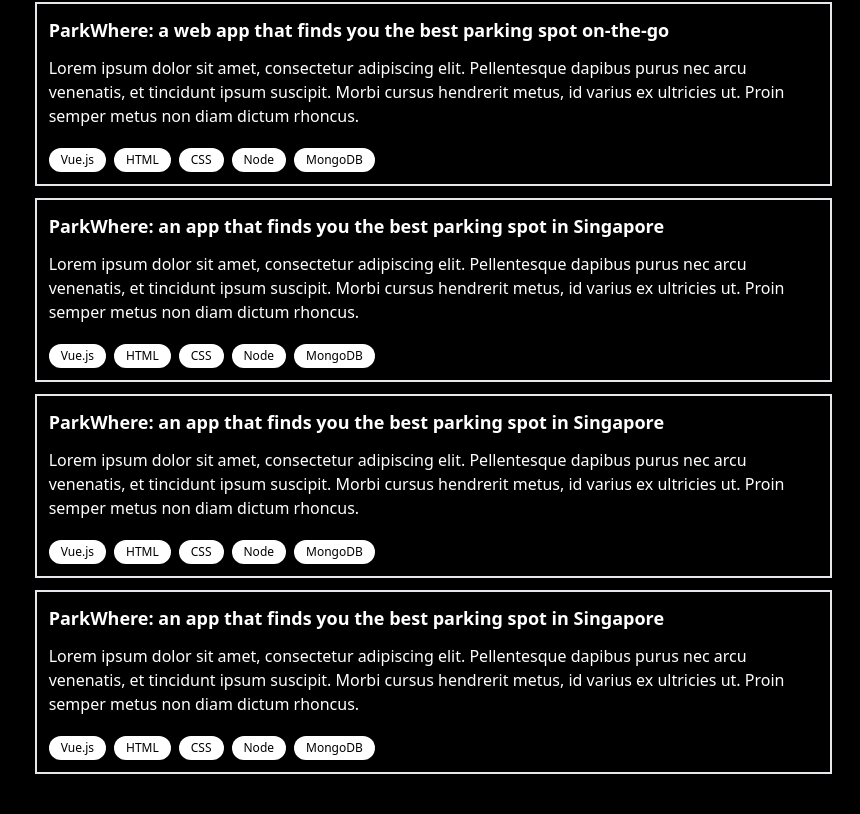
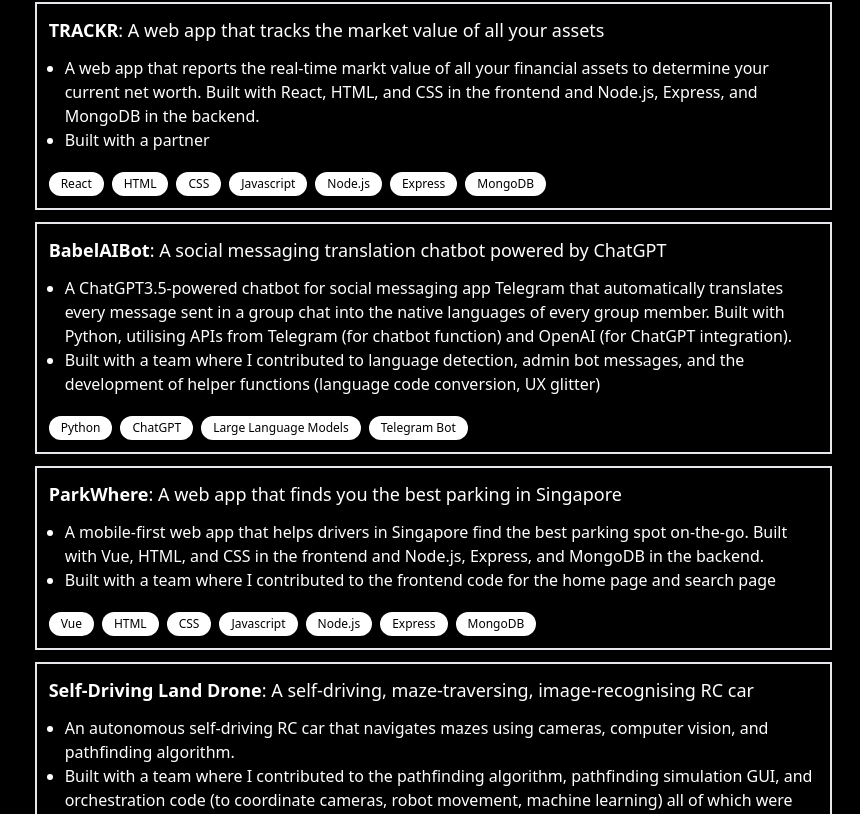
Before and after one commit to malthusohtj/malthusohtj.github.io, a Next.js app: page / in a window 1280 px wide. Shown: the part 1586-2400 px from the top of the page, without its empty margins (420-1280 px from the left). Before the commit the page ends 2360 px from the top, so only its background shows below. Built offline with nearby package versions, Linux system fonts and the light colour scheme.

Commit message:
added details of software engineering projects

```diff
--- a/app/components/project.js
+++ b/app/components/project.js
@@ -1,7 +1,14 @@
 export default function Project(props) {
     return <div className="p-3 border-2 flex flex-col">
-        <h1 className="text-lg font-bold">{props.data.title}</h1>
-        <p className="mt-3">Lorem ipsum dolor sit amet, consectetur adipiscing elit. Pellentesque dapibus purus nec arcu venenatis, et tincidunt ipsum suscipit. Morbi cursus hendrerit metus, id varius ex ultricies ut. Proin semper metus non diam dictum rhoncus.</p>
+        <h1 className="text-lg font-bold">
+            {props.data.title}
+            <span className="font-normal">{props.data.shortDesc ? ": " + props.data.shortDesc : null}</span>
+        </h1>
+        <ul className="ml-4 mt-3 list-disc">
+            {props.data.description.map((point) => {
+                return <li>{point}</li>
+            })}
+        </ul>
         <ul className="mt-3 flex flex-wrap">
             {props.data.techstack.map((tech) => {
                 return <li>
--- a/app/data.js
+++ b/app/data.js
@@ -42,7 +42,7 @@
                 "Built sales analytics dashboard in Tableau to analyse customer preferences and guide sales strategy",
                 "Wrote detailed documentation to guide non-technical colleagues on maintaining the dashboard"
             ],
-            techstack: ["Python", "Excel", "Excel VBA", "Tableau"]
+            techstack: ["Excel", "Excel VBA", "Tableau"]
         },
         {
             title: "Data Analyst Intern",
@@ -77,24 +77,49 @@
 export function getProjects() {
     return [
         {
-            title: "ParkWhere: a web app that finds you the best parking spot on-the-go",
-            description: "Loren aoqidoq;dho qofhqw;od qwod;uhqwd ;ouqwhd;qouwd qwd",
-            techstack: ["Vue.js", "HTML", "CSS", "Node", "MongoDB"]
+            title: "TRACKR",
+            shortDesc: "A web app that tracks the market value of all your assets",
+            description: [
+                "A web app that reports the real-time markt value of all your financial assets to determine your current net worth. Built with React, HTML, and CSS in the frontend and Node.js, Express, and MongoDB in the backend.",
+                "Built with a partner"
+            ],
+            techstack: ["React", "HTML", "CSS", "Javascript", "Node.js", "Express", "MongoDB"]
         },
         {
-            title: "ParkWhere: an app that finds you the best parking spot in Singapore",
-            description: "Loren aoqidoq;dho qofhqw;od qwod;uhqwd ;ouqwhd;qouwd qwd",
-            techstack: ["Vue.js", "HTML", "CSS", "Node", "MongoDB"]
+            title: "BabelAIBot",
+            shortDesc: "A social messaging translation chatbot powered by ChatGPT",
+            description: [
+                "A ChatGPT3.5-powered chatbot for social messaging app Telegram that automatically translates every message sent in a group chat into the native languages of every group member. Built with Python, utilising APIs from Telegram (for chatbot function) and OpenAI (for ChatGPT integration).",
+                "Built with a team where I contributed to language detection, admin bot messages, and the development of helper functions (language code conversion, UX glitter)"
+            ],
+            techstack: ["Python", "ChatGPT", "Large Language Models", "Telegram Bot"]
         },
         {
-            title: "ParkWhere: an app that finds you the best parking spot in Singapore",
-            description: "Loren aoqidoq;dho qofhqw;od qwod;uhqwd ;ouqwhd;qouwd qwd",
-            techstack: ["Vue.js", "HTML", "CSS", "Node", "MongoDB"]
+            title: "ParkWhere",
+            shortDesc: "A web app that finds you the best parking in Singapore",
+            description: [
+                "A mobile-first web app that helps drivers in Singapore find the best parking spot on-the-go. Built with Vue, HTML, and CSS in the frontend and Node.js, Express, and MongoDB in the backend.",
+                "Built with a team where I contributed to the frontend code for the home page and search page"
+            ],
+            techstack: ["Vue", "HTML", "CSS", "Javascript", "Node.js", "Express", "MongoDB"]
         },
         {
-            title: "ParkWhere: an app that finds you the best parking spot in Singapore",
-            description: "Loren aoqidoq;dho qofhqw;od qwod;uhqwd ;ouqwhd;qouwd qwd",
-            techstack: ["Vue.js", "HTML", "CSS", "Node", "MongoDB"]
+            title: "Self-Driving Land Drone",
+            shortDesc: "A self-driving, maze-traversing, image-recognising RC car",
+            description: [
+                "An autonomous self-driving RC car that navigates mazes using cameras, computer vision, and pathfinding algorithm.",
+                "Built with a team where I contributed to the pathfinding algorithm, pathfinding simulation GUI, and orchestration code (to coordinate cameras, robot movement, machine learning) all of which were built in Java."
+            ],
+            techstack: ["Java", "Java Swing UI", "Android Studio"]
+        },
+        {
+            title: "Distributed File System",
+            shortDesc: "A CLI tool that implements a UDP-based distributed file system",
+            description: [
+                "A command-line implementation of a distributed file system where a client computer can create, modify, and encrypt/decrypt files on a server computer. Built with Java.",
+                "Built with a partner"
+            ],
+            techstack: ["Java"]
         },
     ]
 }
```
